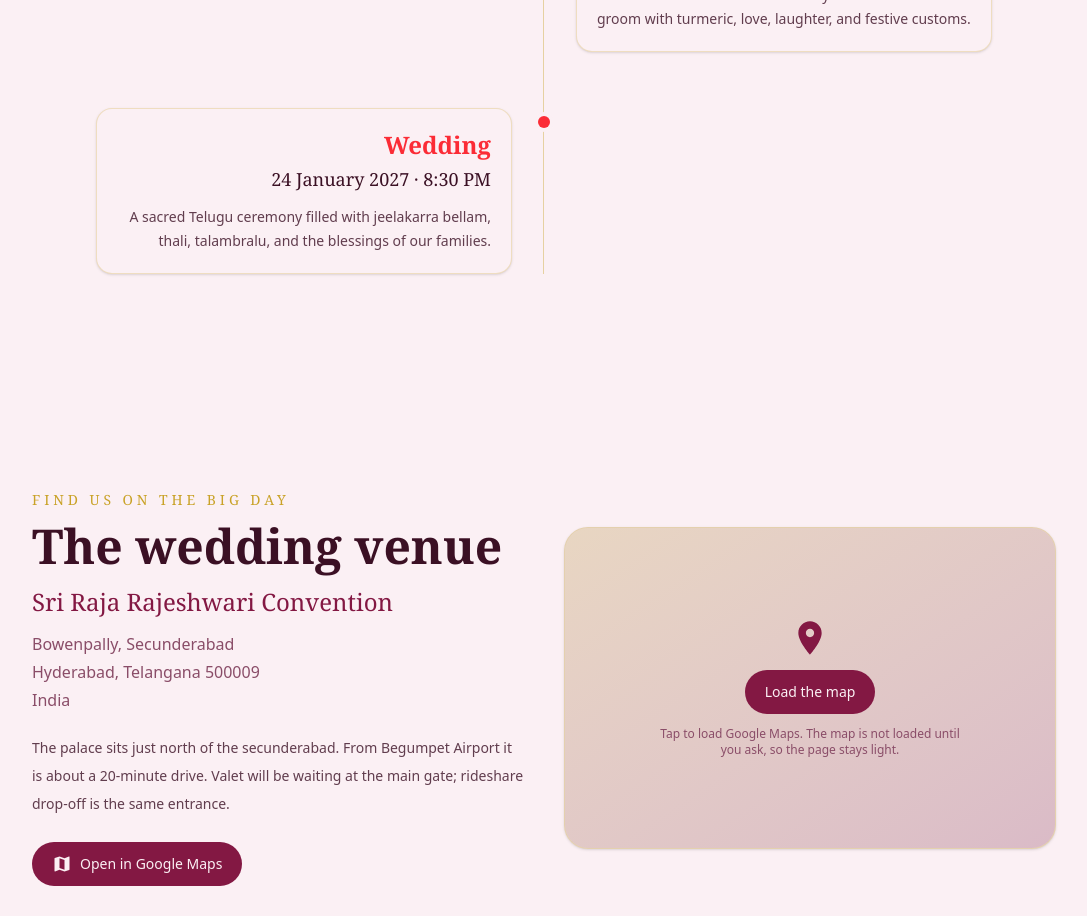
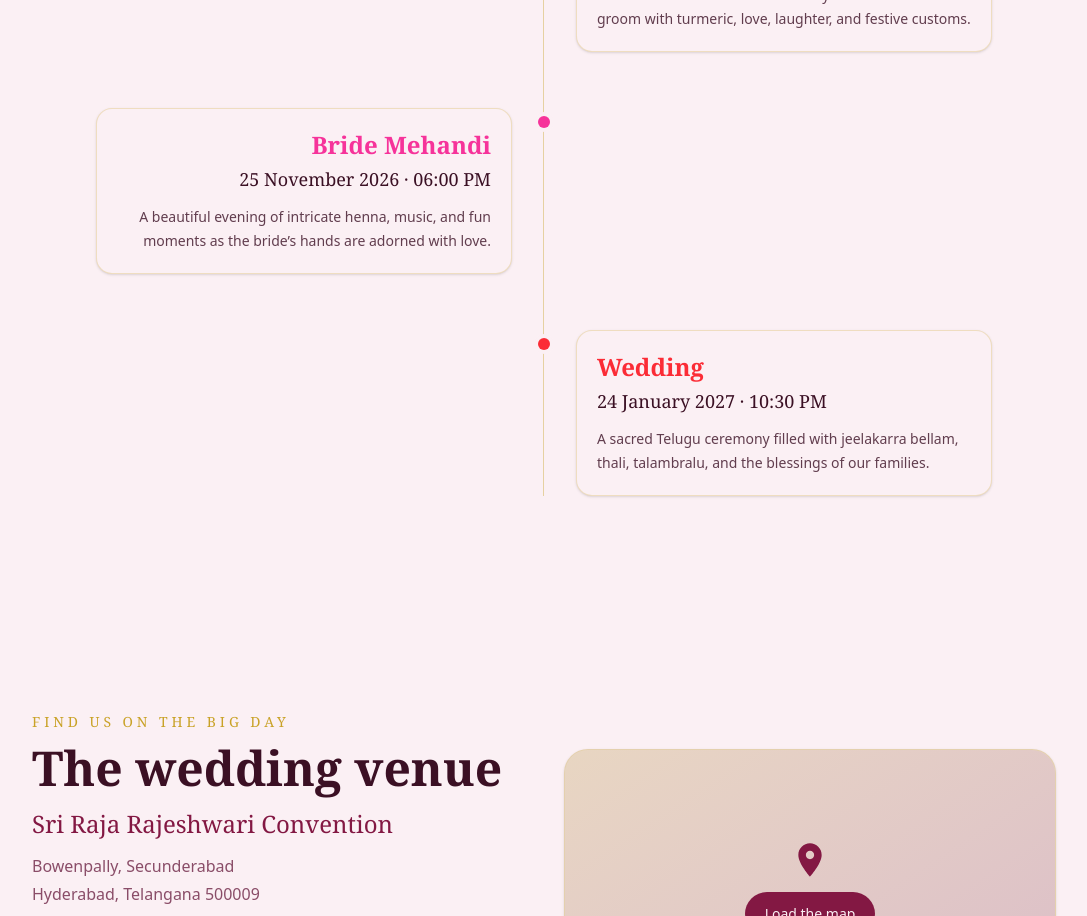
Before and after one commit to puneethjakkula/MP-Wedding-Invite, a React (Vite) app: page / in a window 1280 px wide. Shown: the part 2300-3216 px from the top of the page, without its empty margins (96-1183 px from the left). Built offline with nearby package versions, Linux system fonts and the light colour scheme.

Commit message:
Edit events 01

```diff
--- a/src/data/site.config.js
+++ b/src/data/site.config.js
@@ -84,10 +84,20 @@ export const site = {
       // mapsUrl: "https://www.google.com/maps/search/?api=1&query=Rambagh+Palace+Jaipur",
     },
     {
+      id: "mehendi",
+      title: "Bride Mehandi",
+      date: "25 November 2026",
+      time: "06:00 PM",
+      // venue: "Bride's Home",
+      note: "A beautiful evening of intricate henna, music, and fun moments as the bride’s hands are adorned with love.",
+      accent: "lotus",
+      // mapsUrl: "https://www.google.com/maps/search/?api=1&query=C-Scheme+Jaipur",
+    },
+    {
       id: "wedding",
       title: "Wedding",
       date: "24 January 2027",
-      time: "8:30 PM",
+      time: "10:30 PM",
       // venue: "Mandap at Rambagh Palace",
       note: "A sacred Telugu ceremony filled with jeelakarra bellam, thali, talambralu, and the blessings of our families.",
       accent: "ruby",
```
